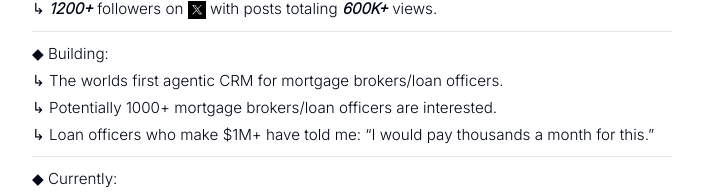
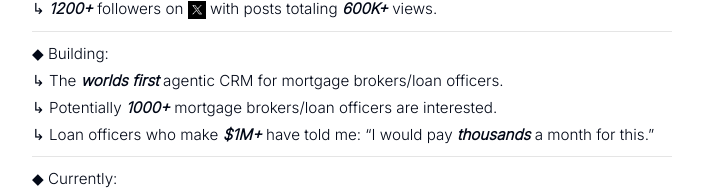
Before and after one commit to lance116/lances-portfolio, a Next.js app: page / in a window 1280 px wide. Shown: the part 446-640 px from the top of the page, without its empty margins (288-991 px from the left). Built offline with nearby package versions, Linux system fonts and the light colour scheme.

Commit message:
fixed text

```diff
--- a/app/page.tsx
+++ b/app/page.tsx
@@ -58,9 +58,9 @@ export default function Home() {
         {/* Building */}
         <div className="text-sm sm:text-[0.95rem] leading-tight space-y-2">
           <div>◆ Building:</div>
-          <div>↳ The worlds first agentic CRM for mortgage brokers/loan officers.</div>
-          <div>↳ Potentially 1000+ mortgage brokers/loan officers are interested.</div>
-          <div>↳ Loan officers who make $1M+ have told me: “I would pay thousands a month for this.”</div>
+          <div>↳ The <span className="font-semibold italic">worlds first</span> agentic CRM for mortgage brokers/loan officers.</div>
+          <div>↳ Potentially <span className="font-semibold italic">1000+</span> mortgage brokers/loan officers are interested.</div>
+          <div>↳ Loan officers who make <span className="font-semibold italic">$1M+</span> have told me: “I would pay <span className="font-semibold italic">thousands</span> a month for this.”</div>
         </div>
 
         <div className="my-3 border-t border-neutral-200" />
```
